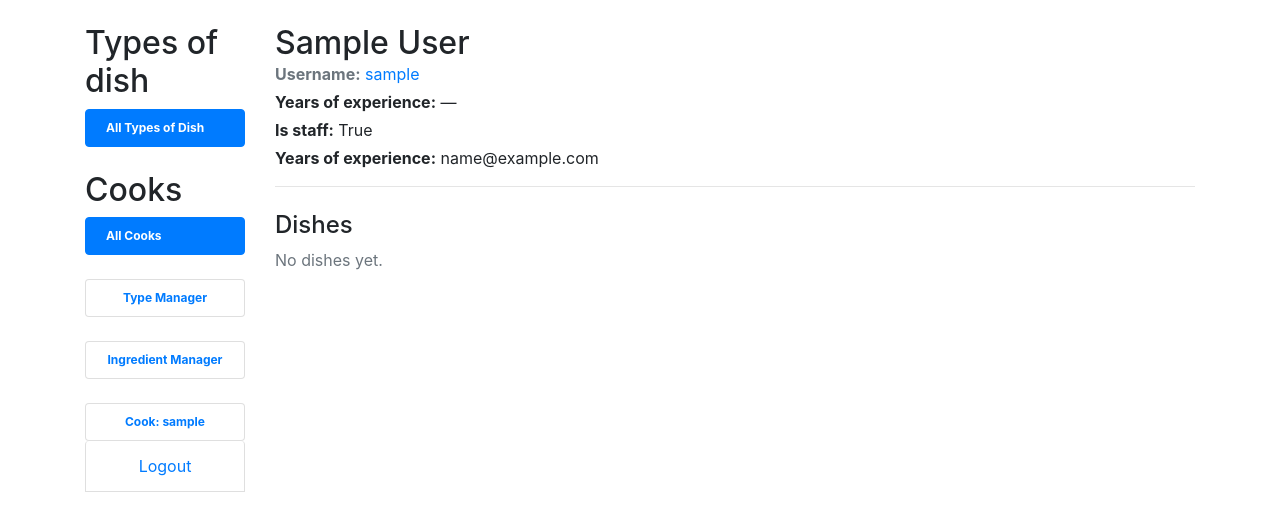
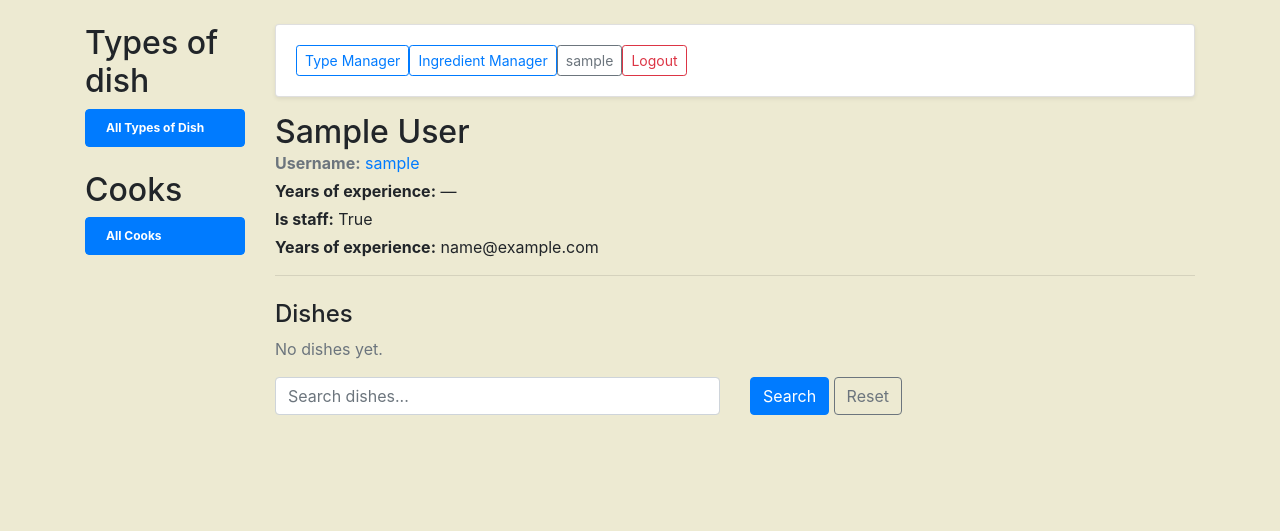
Before and after one commit to Pavlo-Voitov/restaurant-kitchen-service, a Django app: page /cook/1/ in a window 1280 px wide. Shown: the top 531 px of the page. Run offline with Django 5.2, Linux system fonts and the light colour scheme; the visitor is signed in with stand-in values (Sample User, id 1); data comes from the database, SQL or seed files in the repository; data that the repository does not hold is empty; parts of the project's set-up code (start-up, migrations or seed data) failed here and were passed over.

Commit message:
Add Search to pages

```diff
--- a/kitchen/views.py
+++ b/kitchen/views.py
@@ -65,6 +65,25 @@ class DishTypeListView(LoginRequiredMixin, generic.ListView):
     context_object_name = "types"
     template_name = "kitchen/dish_type_list.html"
 
+    def get_context_data(self, *, object_list=None, **kwargs):
+        context = super(DishTypeListView, self).get_context_data(**kwargs)
+
+        search_query = self.request.GET.get("search")
+        context["search_query"] = search_query
+
+        return context
+
+    def get_queryset(self):
+        queryset = super().get_queryset()
+
+        search = self.request.GET.get("search")
+        if search:
+            queryset = queryset.filter(name__icontains=search)
+
+        return queryset
+
+
+
 
 class DishTypeUpdateView(LoginRequiredMixin, generic.UpdateView):
     model =DishType
@@ -97,8 +116,15 @@ class CookDetailView(LoginRequiredMixin, generic.DetailView, MultipleObjectMixin
 
     def get_context_data(self, **kwargs):
         self.object = self.get_object()
-        dishes = self.object.dishes.all().select_related("dish_type")
+        dishes = self.object.dishes.select_related("dish_type")
+
+        search = self.request.GET.get("search")
+        if search:
+            dishes = dishes.filter(name__icontains=search)
+
         context = super().get_context_data(object_list=dishes, **kwargs)
+        context["search_query"] = search
+
         return context
 
 
@@ -213,6 +239,24 @@ class IngredientListView(LoginRequiredMixin, generic.ListView):
     paginate_by = 5
     context_object_name = "ingredients"
 
+    def get_context_data(self, *, object_list=None, **kwargs):
+        context = super(IngredientListView, self).get_context_data(**kwargs)
+
+        search_query = self.request.GET.get("search")
+        context["search_query"] = search_query
+
+        return context
+
+    def get_queryset(self):
+        queryset = super().get_queryset()
+
+        search = self.request.GET.get("search")
+        if search:
+            queryset = queryset.filter(name__icontains=search)
+
+        return queryset
+
+
 
 class IngredientCreateView(LoginRequiredMixin, generic.CreateView):
     model = Ingredient
--- a/static/css/styles.css
+++ b/static/css/styles.css
@@ -0,0 +1,8 @@
+.sidebar-scroll {
+  max-height: 300px;
+  overflow-y: auto;
+}
+
+body {
+    background-color: #EDEAD2;
+}
--- a/templates/base.html
+++ b/templates/base.html
@@ -9,7 +9,6 @@
       href="https://cdn.jsdelivr.net/npm/bootstrap@4.5.3/dist/css/bootstrap.min.css"
       integrity="sha384-TX8t27EcRE3e/ihU7zmQxVncDAy5uIKz4rEkgIXeMed4M0jlfIDPvg6uqKI2xXr2"
       crossorigin="anonymous">
-  <!-- Add additional CSS in static file -->
   {% load static %}
   <link rel="stylesheet" href="{% static 'css/styles.css' %}">
 </head>
@@ -32,6 +31,38 @@
         {% endfor %}
       {% endif %}
 
+      {% if user.is_authenticated %}
+        <div class="card mb-3 shadow-sm">
+          <div class="card-body d-flex flex-wrap gap-2">
+
+            <a href="{% url 'kitchen:dish_type-list' %}"
+              class="btn btn-outline-primary btn-sm">
+              Type Manager
+            </a>
+
+            <a href="{% url 'kitchen:ingredient-list' %}"
+              class="btn btn-outline-primary btn-sm">
+              Ingredient Manager
+            </a>
+
+            <a href="{{ user.get_absolute_url }}"
+              class="btn btn-outline-secondary btn-sm">
+              {{ user.get_username }}
+            </a>
+
+            <form method="post"
+                  action="{% url 'logout' %}">
+              {% csrf_token %}
+              <button type="submit"
+                      class="btn btn-outline-danger btn-sm">
+                Logout
+              </button>
+            </form>
+
+          </div>
+        </div>
+      {% endif %}
+
       {% block content %}{% endblock %}
 
       {% block pagination %}
--- a/templates/includes/sidebar.html
+++ b/templates/includes/sidebar.html
@@ -1,8 +1,6 @@
-<ul class="sidebar-nav list-group">
+<h2>Types of dish</h2>
 
-
-
-  <h2>Types of dish</h2>
+<ul class="sidebar-nav list-group sidebar-scroll">
 
     <a href="/dishes/"
        class="list-group-item list-group-item-action badge
@@ -23,8 +21,8 @@
 
 <br>
 
-<ul class="sidebar-nav list-group">
-  <h2>Cooks</h2>
+<h2>Cooks</h2>
+<ul class="sidebar-nav list-group sidebar-scroll">
 
     <a href="/dishes/"
        class="list-group-item list-group-item-action badge
@@ -42,33 +40,3 @@
   {% endfor %}
 
 </ul>
-
-<br>
-
-<a href="{% url 'kitchen:dish_type-list' %}"
-   class="list-group-item text-middle badge">
-  Type Manager
-</a>
-
-<br>
-
-<a href="{% url 'kitchen:ingredient-list' %}"
-   class="list-group-item text-middle badge">
-  Ingredient Manager
-</a>
-
-<br>
-
-{% if user.is_authenticated %}
-
-  <li class="list-group-item badge">
-    <a href="{{ user.get_absolute_url }}">Cook: {{ user.get_username }}</a>
-  </li>
-  <li class="list-group-item badge">
-    <form method="post" action="{% url 'logout' %}">
-      {% csrf_token %}
-      <button type="submit" class="btn btn-link p-0">Logout</button>
-    </form>
-  </li>
-
-{% endif %}
--- a/templates/kitchen/cook_detail.html
+++ b/templates/kitchen/cook_detail.html
@@ -2,7 +2,7 @@
 
 {% block content %}
   <h2 class="mb-0">{{ cook.first_name }} {{ cook.last_name }}</h2>
-<p class="text-muted mb-1"><strong>Username:</strong> <a href="{% url 'kitchen:cook-update' %}">{{ cook.get_username }}</a></p>
+  <p class="text-muted mb-1"><strong>Username:</strong> <a href="{% url 'kitchen:cook-update' %}">{{ cook.get_username }}</a></p>
 <p class="mb-1"><strong>Years of experience:</strong> {{ cook.years_of_experience|default:"—" }}</p>
 <p class="mb-1"><strong>Is staff:</strong> {{ cook.is_staff }}</p>
 <p><strong>Years of experience:</strong> {{ cook.email|default:"—" }}</p>
@@ -40,4 +40,28 @@
 {% else %}
   <p class="text-muted">No dishes yet.</p>
 {% endif %}
+
+<form method="get" class="mb-4">
+  <div class="row g-2 align-items-center">
+    <div class="col-md-6">
+      <input
+        type="text"
+        name="search"
+        class="form-control"
+        value="{{ search_query|default_if_none:'' }}"
+        placeholder="Search dishes..."
+      >
+    </div>
+
+    <div class="col-md-auto">
+      <button type="submit" class="btn btn-primary">
+        Search
+      </button>
+
+      <a href="{% url 'kitchen:cook-detail' pk=cook.pk %}" class="btn btn-outline-secondary">
+        Reset
+      </a>
+    </div>
+  </div>
+</form>
 {% endblock %}
```
Also changed, not shown: templates/kitchen/dish_list.html (+5 -5 lines), templates/kitchen/dish_type_list.html (+23 -0 lines), templates/kitchen/ingredient_list.html (+23 -0 lines).
